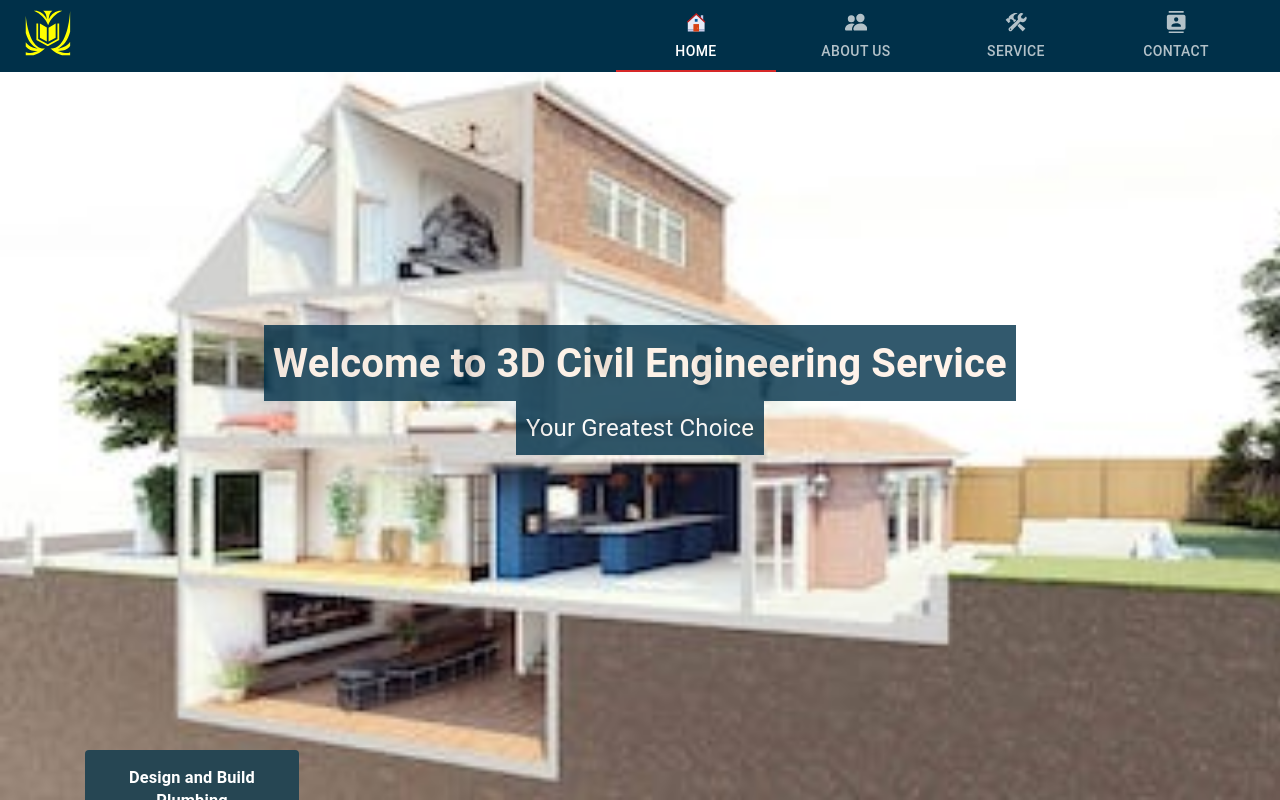
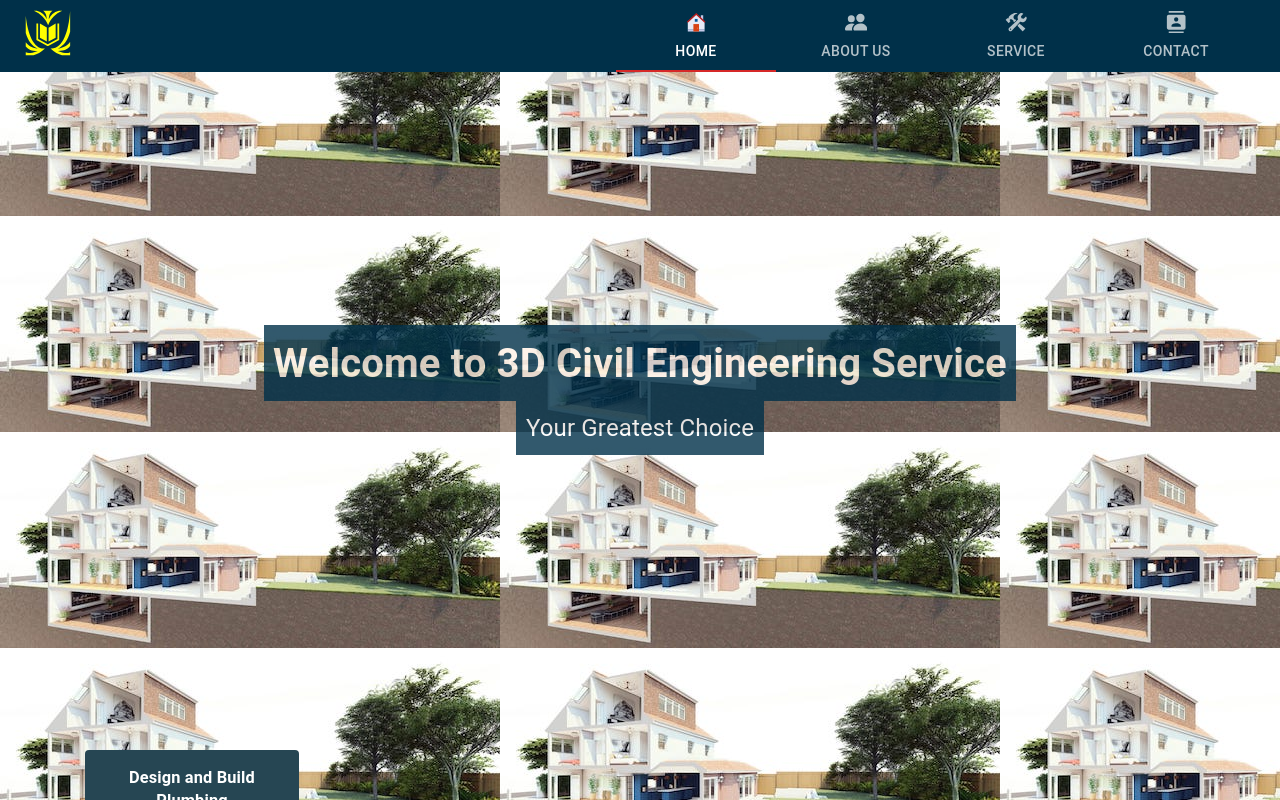
Before and after one commit to rajgthub/constructionservice, a React (Create React App) app: page / in a window 1280 px wide. Shown: the top 800 px of the page. Built offline with nearby package versions, Linux system fonts and the light colour scheme.

Commit message:
Reposition image

```diff
--- a/src/components/HomeBanner/HomeBanner.js
+++ b/src/components/HomeBanner/HomeBanner.js
@@ -9,10 +9,6 @@
     background: `url(
       ${landing}
     )`,
-    backgroundPosition: 'contained',
-    backgroundRepeat: 'no-repeat',
-    backgroundAttachment: 'fixed',
-    backgroundSize: 'cover',
     display: 'flex',
     alignItems: 'center',
     justifyContent: 'center',
```
